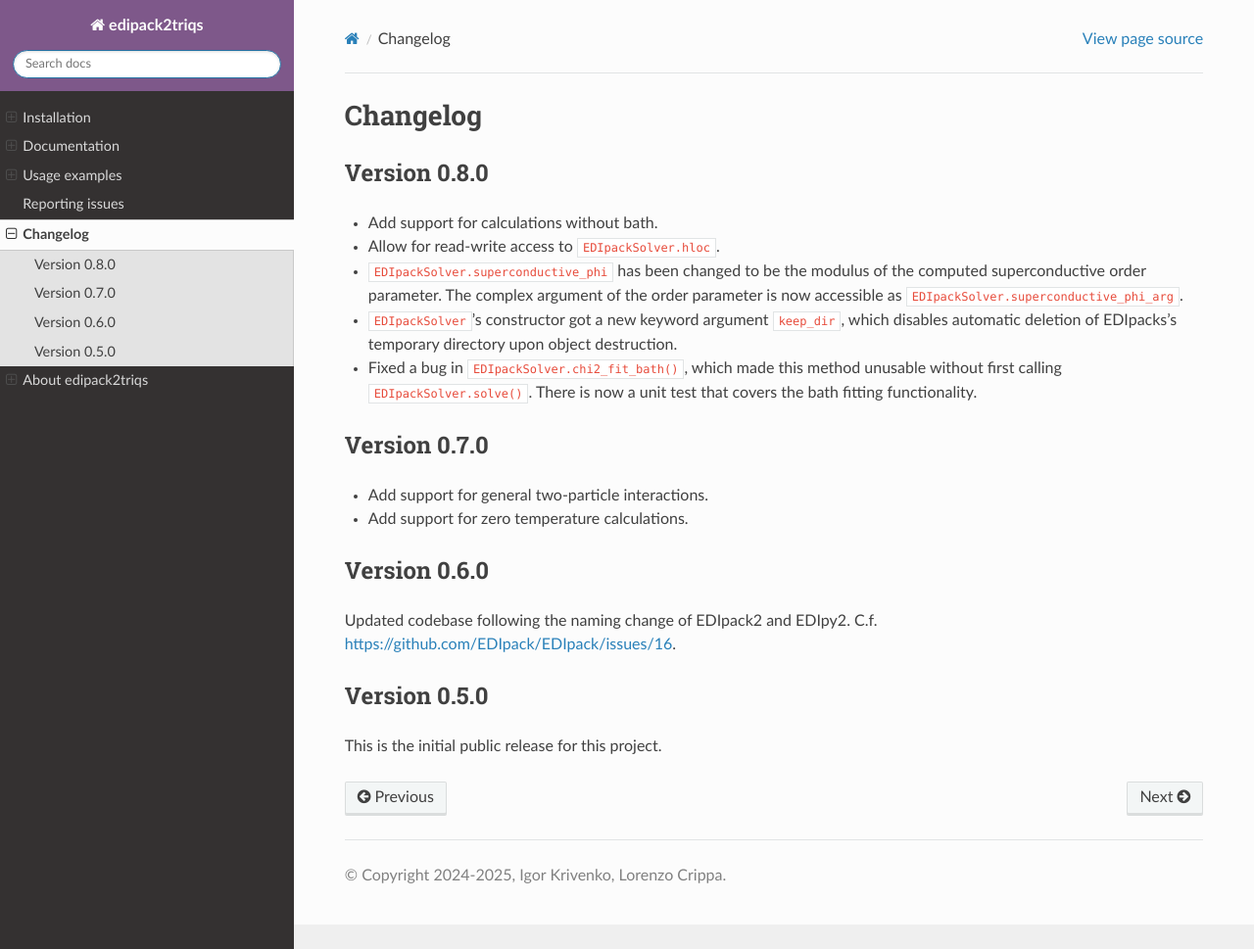
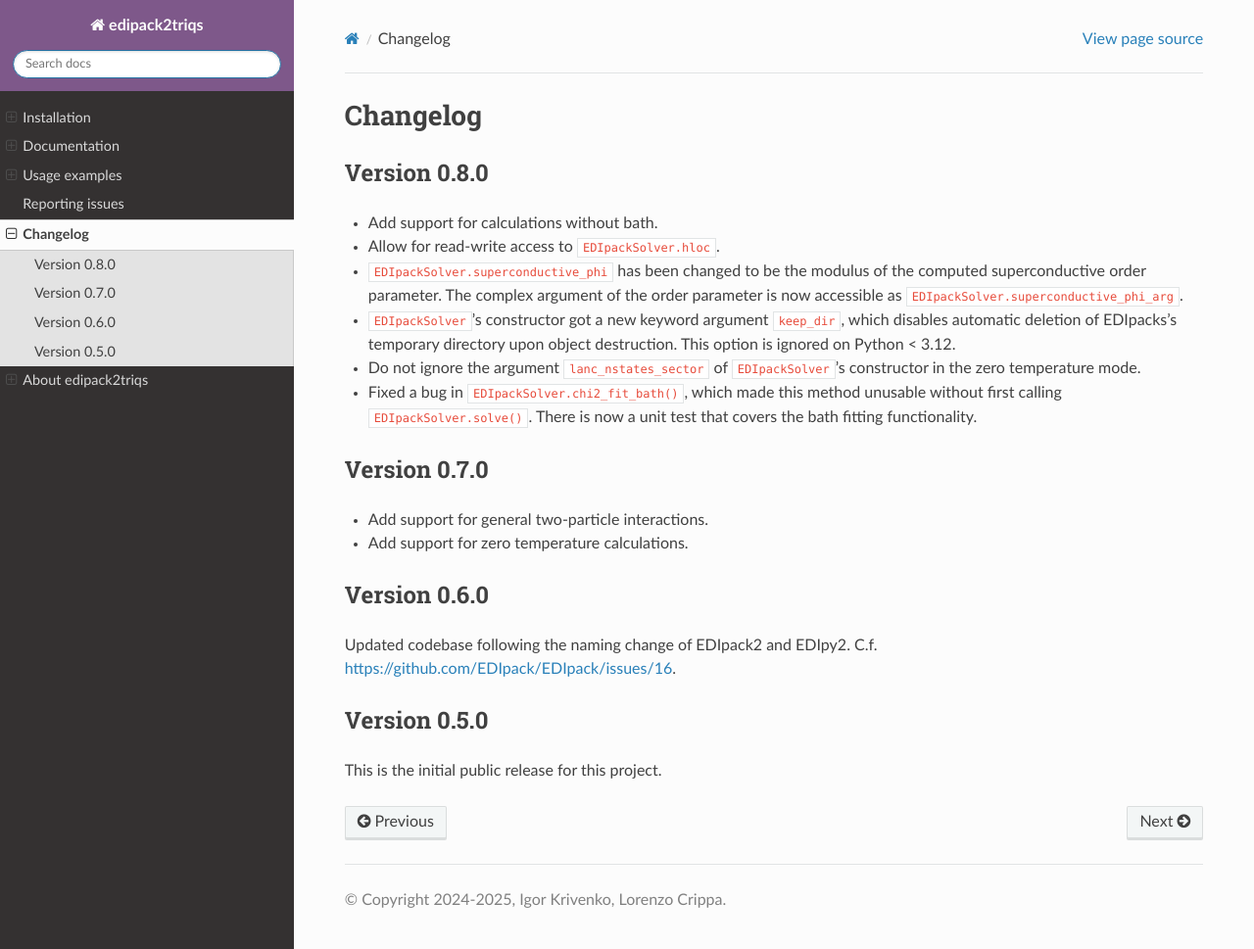
Before and after one commit to krivenko/edipack2triqs, a Sphinx documentation site: the page built from doc/ChangeLog.md, in a window 1280 px wide and 969 px high. Shown: the whole window at 98% size. Built offline with Sphinx 7.4.7 and the Read the Docs theme 3.1.0, drawn with Linux system fonts in a browser that asks for light colours.

Commit message:
Update changelog

```diff
--- a/doc/ChangeLog.md
+++ b/doc/ChangeLog.md
@@ -11,7 +11,9 @@
   parameter is now accessible as `EDIpackSolver.superconductive_phi_arg`.
 * `EDIpackSolver`'s constructor got a new keyword argument `keep_dir`, which
   disables automatic deletion of EDIpacks's temporary directory upon object
-  destruction.
+  destruction. This option is ignored on Python < 3.12.
+* Do not ignore the argument `lanc_nstates_sector` of `EDIpackSolver`'s
+  constructor in the zero temperature mode.
 * Fixed a bug in `EDIpackSolver.chi2_fit_bath()`, which made this method
   unusable without first calling `EDIpackSolver.solve()`. There is now a unit
   test that covers the bath fitting functionality.
```
